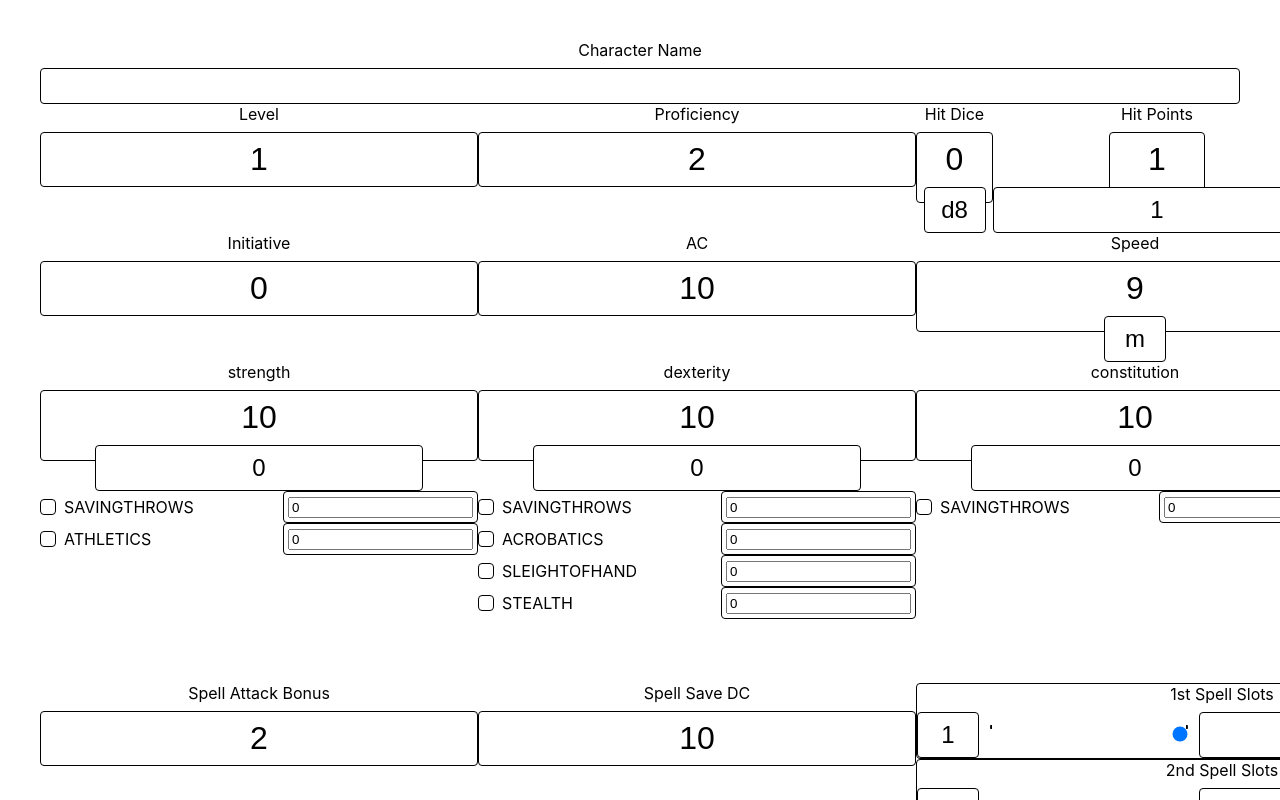
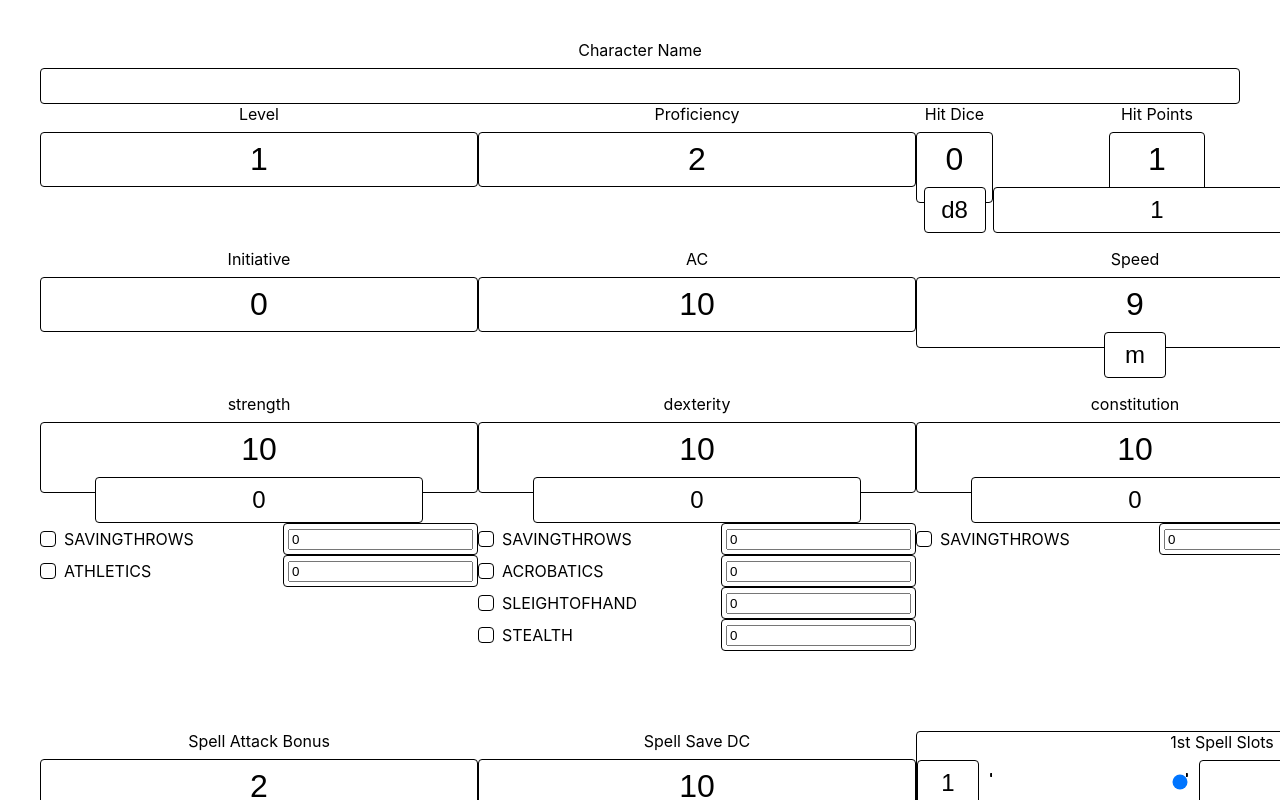
Before and after one commit to AbboDev/DND, a Nuxt app: page / in a window 1280 px wide. Shown: the top 800 px of the page. Built offline with nearby package versions, Linux system fonts and the light colour scheme.

Commit message:
style: add vertical gap between fields

```diff
--- a/pages/index.vue
+++ b/pages/index.vue
@@ -281,7 +281,7 @@ ol {
   flex-wrap: nowrap;
   list-style: none;
   justify-content: space-between;
-  margin: 0;
+  margin: 0 0 1rem;
   padding: 0;
 
   & > li {
```
